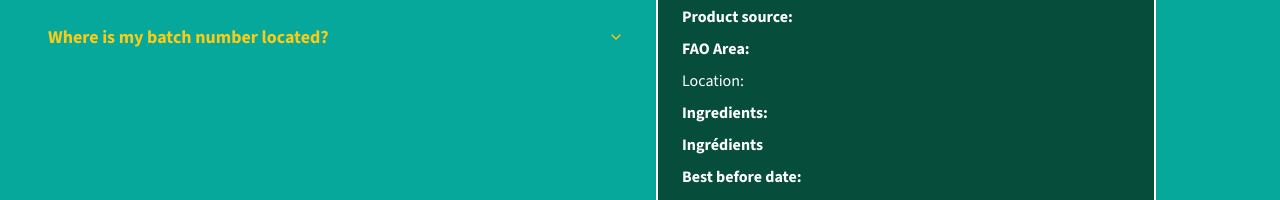
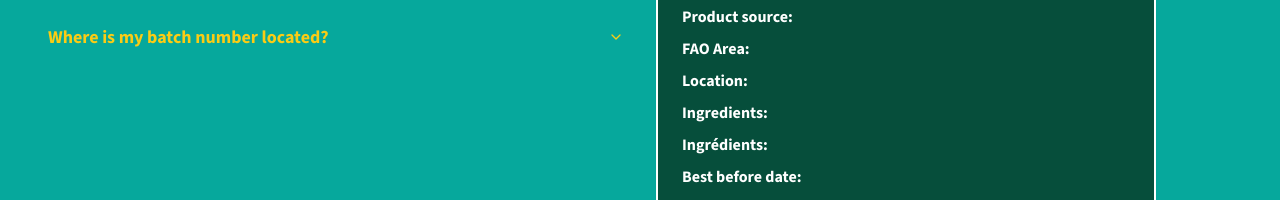
Before and after one commit to santivdt/ais-batch-numbers, a Next.js app: page / in a window 1280 px wide. Shown: the part 177-377 px from the top of the page. Built offline with nearby package versions, Linux system fonts and the light colour scheme.

Commit message:
update to include 'First Nations'

```diff
--- a/components/info-card.tsx
+++ b/components/info-card.tsx
@@ -45,7 +45,7 @@ const InfoCard = ({ batch }: { batch: Batch | null }) => {
             </li>
             <li className='mb-2'>
               <span className='font-bold'>First Nations:</span>{' '}
-              {batch ? batch.product_source : ''}
+              {batch ? batch.fishery : ''}
             </li>
             <li className='mb-2'>
               <span className='font-bold'>Product source:</span>{' '}
@@ -56,7 +56,7 @@ const InfoCard = ({ batch }: { batch: Batch | null }) => {
               {batch ? batch.FAO_Area : ''}
             </li>
             <li className='mb-2'>
-              <span className='font-bold-italic'>Location:</span>{' '}
+              <span className='font-bold'>Location:</span>{' '}
               {batch ? batch.location : ''}
             </li>
             <li className='mb-2'>
@@ -64,7 +64,7 @@ const InfoCard = ({ batch }: { batch: Batch | null }) => {
               {batch ? batch.ingredients_en : ''}
             </li>
             <li className='mb-2'>
-              <span className='font-bold'>Ingrédients</span>{' '}
+              <span className='font-bold'>Ingrédients:</span>{' '}
               {batch ? batch.ingredients_fr : ''}
             </li>
             <li className='mb-2'>
```
